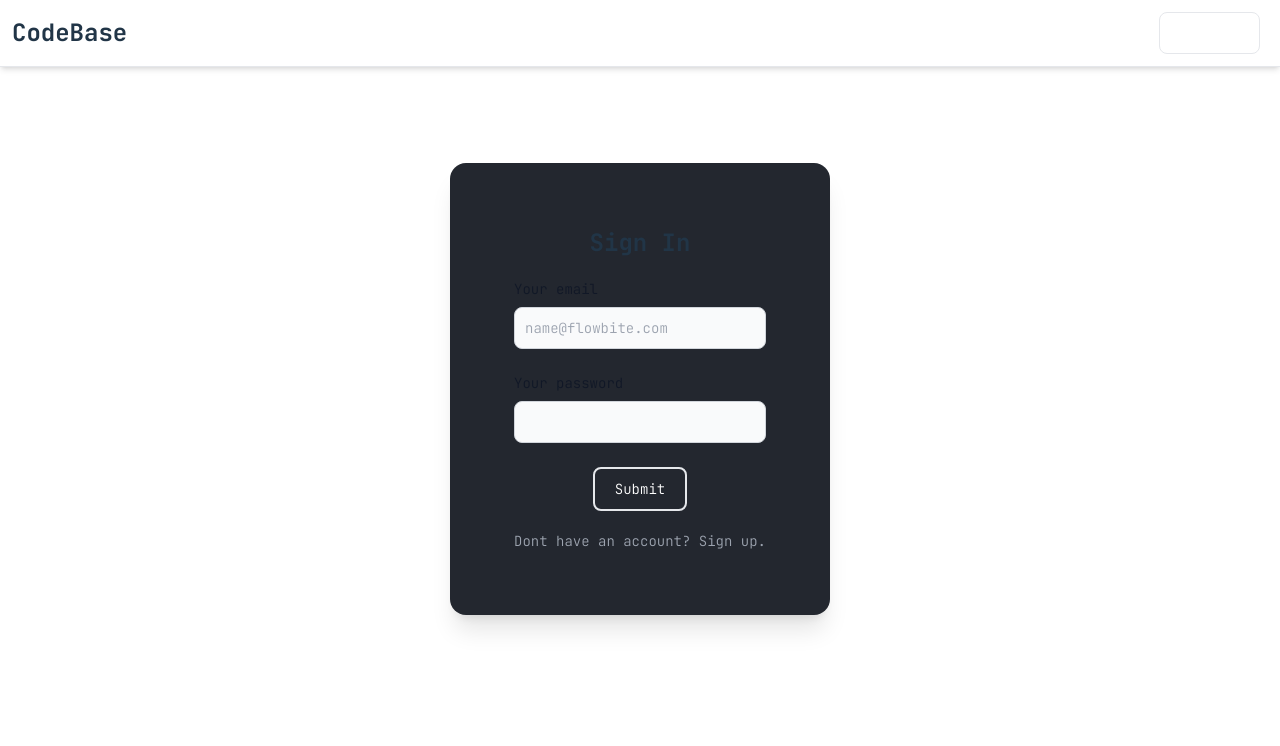
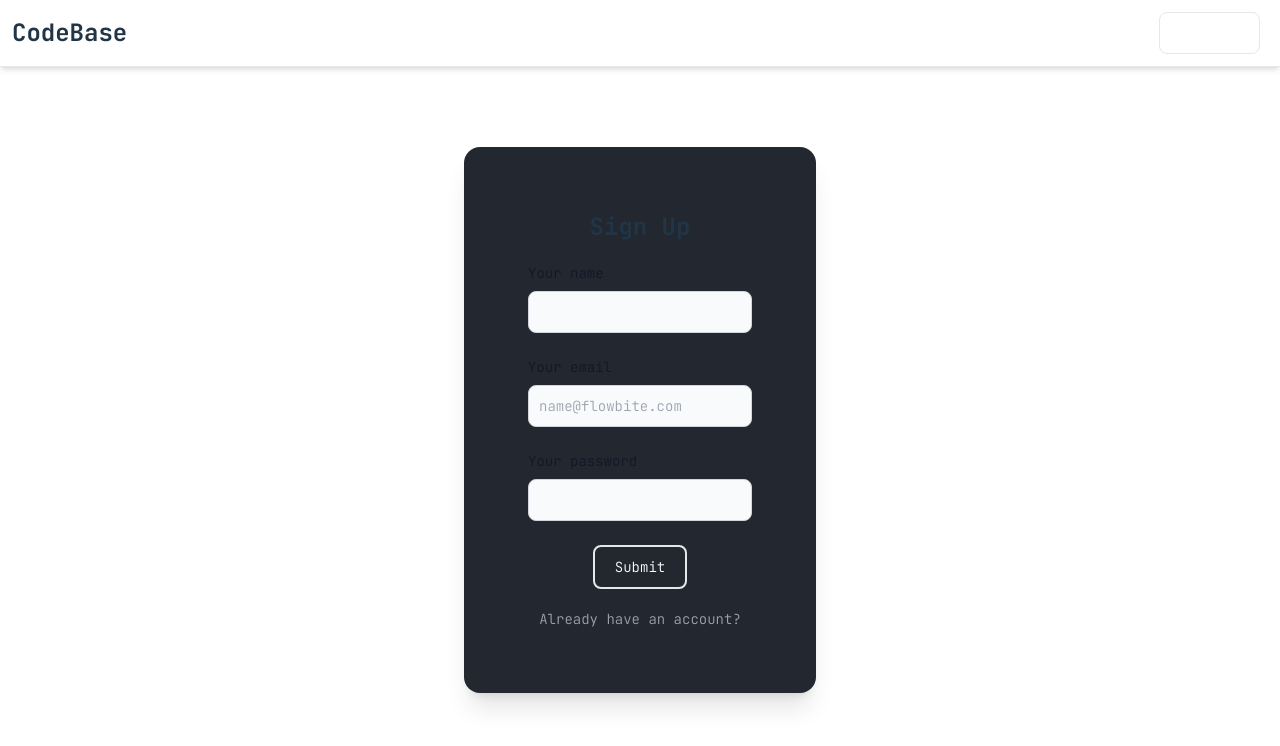
Before and after one commit to Zyb3rWolfi/codebase, a Vue app in the folder laravel/vue/: page /register in a window 1280 px wide. Before the commit this address led to /login. Shown: the top 746 px of the page. Built offline with nearby package versions, Linux system fonts and the light colour scheme; no server answers; what @guolao/vue-monaco-editor, @highlightjs/vue-plugin, vue-cookies would draw is missing.

Commit message:
added stuff

```diff
--- a/laravel/vue/src/App.vue
+++ b/laravel/vue/src/App.vue
@@ -5,6 +5,7 @@ import footerComp from './components/footer.vue';
 import { onMounted } from 'vue';
 import { useStore } from 'vuex';
 import Toasts from './components/Toasts.vue';
+import loginpage from  './views/loginRegisterView.vue'
 const store = useStore();
 
 onMounted(async ()=> {
--- a/laravel/vue/src/components/codeblock.vue
+++ b/laravel/vue/src/components/codeblock.vue
@@ -11,7 +11,7 @@
         </div>
     <ul class=" justify-center flex flex-wrap p-2 text-gray-400 font-semibold gap-5">
         <li class="mr-2">
-            <button :ata-modal-target="codeResult" :data-modal-toggle="codeResult" class="dark:hover:bg-gray-700 dark:hover:text-gray-300">Modify</button>
+            <button :data-modal-target="codeResult" :data-modal-toggle="codeResult" class="dark:hover:bg-gray-700 dark:hover:text-gray-300">Modify</button>
         </li>
         <li class="dark:hover:bg-gray-700 dark:hover:text-gray-300">
             <button @click="removeBlock()" class="dark:hover:bg-gray-700 dark:hover:text-gray-300">Delete</button>
--- a/laravel/vue/src/components/navbar.vue
+++ b/laravel/vue/src/components/navbar.vue
@@ -1,10 +1,11 @@
 <script setup>
   import { RouterLink, useRouter } from 'vue-router';
-  import { ref } from 'vue'
+  import { ref, onMounted } from 'vue'
   import { useStore } from 'vuex';
   import {computed} from 'vue'
   import axios from 'axios'
   import { initFlowbite } from 'flowbite'
+  import login from "../views/loginRegisterView.vue"
 
   const store = useStore()
 
@@ -12,6 +13,10 @@
 
   var selected = ref("search")
   const router = useRouter()
+
+  onMounted(() => {
+    initFlowbite()
+  })
 
   function Manage() {
     if (auth.value) {
@@ -74,7 +79,8 @@
       </ul>
     </div>
     <button v-if="auth" @click="logOut()" type="button" class="text-white hover:bg-blue-800 focus:ring-4 focus:ring-blue-300 font-medium rounded-lg text-sm px-5 py-2.5 mr-2 border dark:hover:bg-gray-800 focus:outline-none dark:focus:ring-blue-800">Sign Out</button>
-    <button v-else="!auth" @click="logIn()" type="button" class="text-white hover:bg-blue-800 focus:ring-4 focus:ring-blue-300 font-medium rounded-lg text-sm px-5 py-2.5 mr-2 border dark:hover:bg-gray-800">Sign In</button>
+    <button v-else="!auth" data-modal-toggle="loginView" data-modal-target="loginView" type="button" class="text-white hover:bg-blue-800 focus:ring-4 focus:ring-blue-300 font-medium rounded-lg text-sm px-5 py-2.5 mr-2 border dark:hover:bg-gray-800">Sign In</button>
   </div>
 </nav>
+<login />
 </template>
--- a/laravel/vue/src/router/index.js
+++ b/laravel/vue/src/router/index.js
@@ -52,19 +52,5 @@ const router = createRouter({
     routes,
 });
 
-router.beforeEach(async (to, from) => {
-    const auth = store.state.auth;
-    console.log(auth);
-    if (
-      // make sure the user is authenticated
-      !auth &&
-      // ❗️ Avoid an infinite redirect
-      to.name !== 'login'
-    ) {
-      // redirect the user to the login page
-      return { name: 'login' }
-    }
-  })
-
 
 export default router
--- a/laravel/vue/src/views/Login.vue
+++ b/laravel/vue/src/views/Login.vue
@@ -21,7 +21,7 @@
                 <button @click="submitData()" type="button" class=" text-white hover:bg-gray-500 focus:ring-4 focus:outline-none focus:ring-blue-300 font-medium rounded-lg text-sm w-full sm:w-auto px-5 py-2.5 text-center border-2 dark:hover:bg-gray-500 dark:focus:ring-blue-800">Submit</button>
             </div>
             <div class="flex align-middle justify-center">
-                <a @click="signUp()" class="cursor-pointer text-sm text-gray-400 mt-5">Dont have an account? Sign up.</a>
+                <a data-modal-hide="loginView" data-modal-toggle="registerView" data-modal-target="registerView" class="cursor-pointer text-sm text-gray-400 mt-5">Dont have an account? Sign up.</a>
             </div>
 
         </form>
--- a/laravel/vue/src/views/SignUp.vue
+++ b/laravel/vue/src/views/SignUp.vue
@@ -3,22 +3,22 @@
         <form class=" col-start p-16 rounded-2xl start-3 shadow-xl" style="background-color: #23272f;">
             <p id="loginTitle" class=" text-center text-2xl font-bold mb-5">Sign Up</p>
             <div class="mb-6">
-                <label for="name" class="block mb-2 text-sm font-medium text-gray-900 dark:text-white">Your name</label>
-                <input v-model="login.name" type="text" id="name" class="bg-gray-50 border border-gray-300 text-gray-900 text-sm rounded-lg focus:ring-blue-500 focus:border-blue-500 block w-full p-2.5 dark:bg-gray-700 dark:border-gray-600 dark:placeholder-gray-400 dark:text-white dark:focus:ring-blue-500 dark:focus:border-blue-500" required>
+                <label for="Regname" class="block mb-2 text-sm font-medium text-gray-900 dark:text-white">Your name</label>
+                <input v-model="login.name" type="text" id="Regname" class="bg-gray-50 border border-gray-300 text-gray-900 text-sm rounded-lg focus:ring-blue-500 focus:border-blue-500 block w-full p-2.5 dark:bg-gray-700 dark:border-gray-600 dark:placeholder-gray-400 dark:text-white dark:focus:ring-blue-500 dark:focus:border-blue-500" required>
             </div>
             <div class="mb-6">
-                <label for="email" class="block mb-2 text-sm font-medium text-gray-900 dark:text-white">Your email</label>
-                <input v-model="login.email" type="email" id="email" class="bg-gray-50 border border-gray-300 text-gray-900 text-sm rounded-lg focus:ring-blue-500 focus:border-blue-500 block w-full p-2.5 dark:bg-gray-700 dark:border-gray-600 dark:placeholder-gray-400 dark:text-white dark:focus:ring-blue-500 dark:focus:border-blue-500" placeholder="name@flowbite.com" required>
+                <label for="Regemail" class="block mb-2 text-sm font-medium text-gray-900 dark:text-white">Your email</label>
+                <input v-model="login.email" type="email" id="Regemail" class="bg-gray-50 border border-gray-300 text-gray-900 text-sm rounded-lg focus:ring-blue-500 focus:border-blue-500 block w-full p-2.5 dark:bg-gray-700 dark:border-gray-600 dark:placeholder-gray-400 dark:text-white dark:focus:ring-blue-500 dark:focus:border-blue-500" placeholder="name@flowbite.com" required>
             </div>
             <div class="mb-6">
-                <label for="password" class="block mb-2 text-sm font-medium text-gray-900 dark:text-white">Your password</label>
-                <input v-model="login.password" type="password" id="password" class="bg-gray-50 border border-gray-300 text-gray-900 text-sm rounded-lg focus:ring-blue-500 focus:border-blue-500 block w-full p-2.5 dark:bg-gray-700 dark:border-gray-600 dark:placeholder-gray-400 dark:text-white dark:focus:ring-blue-500 dark:focus:border-blue-500" required>
+                <label for="Regpassword" class="block mb-2 text-sm font-medium text-gray-900 dark:text-white">Your password</label>
+                <input v-model="login.password" type="password" id="Regpassword" class="bg-gray-50 border border-gray-300 text-gray-900 text-sm rounded-lg focus:ring-blue-500 focus:border-blue-500 block w-full p-2.5 dark:bg-gray-700 dark:border-gray-600 dark:placeholder-gray-400 dark:text-white dark:focus:ring-blue-500 dark:focus:border-blue-500" required>
             </div>
             <div class="flex align-middle justify-center">
                 <button @click="submitData()" type="button" class=" text-white hover:bg-blue-800 focus:ring-4 focus:outline-none focus:ring-blue-300 font-medium rounded-lg text-sm w-full sm:w-auto px-5 py-2.5 text-center border-2 dark:hover:bg-gray-500 dark:focus:ring-blue-800">Submit</button>
             </div>
             <div class="flex align-middle justify-center">
-                <a @click="signIn()" class="cursor-pointer text-sm text-gray-400 mt-5">Already have an account?</a>
+                <a data-modal-hide="registerView" data-modal-toggle="loginView" data-modal-target="loginView" class="cursor-pointer text-sm text-gray-400 mt-5">Already have an account?</a>
             </div>
         </form>
     </div>
@@ -29,7 +29,6 @@
 import axios from 'axios'
 import { useStore } from 'vuex';
 import { useRouter } from 'vue-router';
-import NavBar from '../components/navbar.vue';
 
 export default {
     name: 'signup',
@@ -38,9 +37,7 @@ export default {
         const store = useStore()
         return { router, store }
     },
-    components: {
-        NavBar
-    },
+
     data() {
         return {
             // The payload we will send to the api
--- /dev/null
+++ b/laravel/vue/src/views/loginRegisterView.vue
@@ -0,0 +1,14 @@
+<template>
+    <div id="loginView" tabindex="-1" aria-hidden="true" class="fixed top-0 left-0 right-0 z-50 hidden w-full p-4 overflow-x-hidden overflow-y-auto md:inset-0 h-[calc(100%-1rem)] max-h-full">
+     <login />
+    </div>
+    <div id="registerView" tabindex="-1" aria-hidden="true" class="fixed top-0 left-0 right-0 z-50 hidden w-full p-4 overflow-x-hidden overflow-y-auto md:inset-0 h-[calc(100%-1rem)] max-h-full">
+     <register />
+    </div>
+</template>
+
+<script setup>
+import login from './Login.vue'
+import register from './SignUp.vue'
+
+</script>
```
